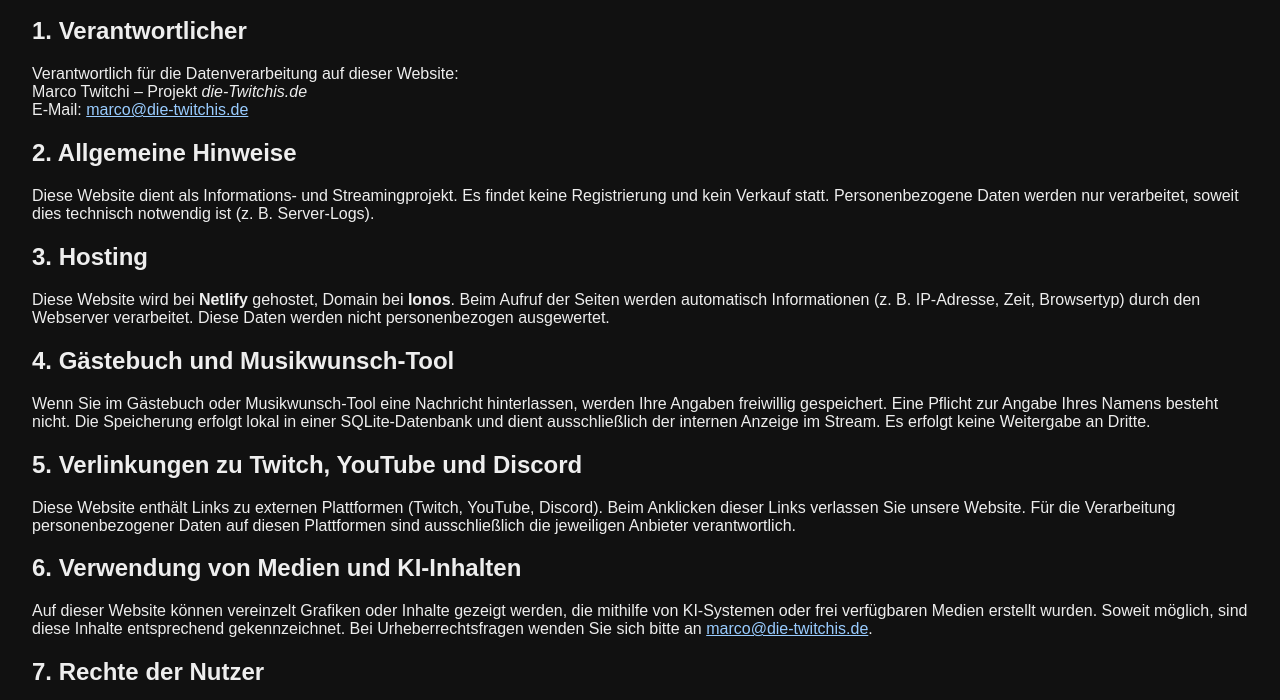
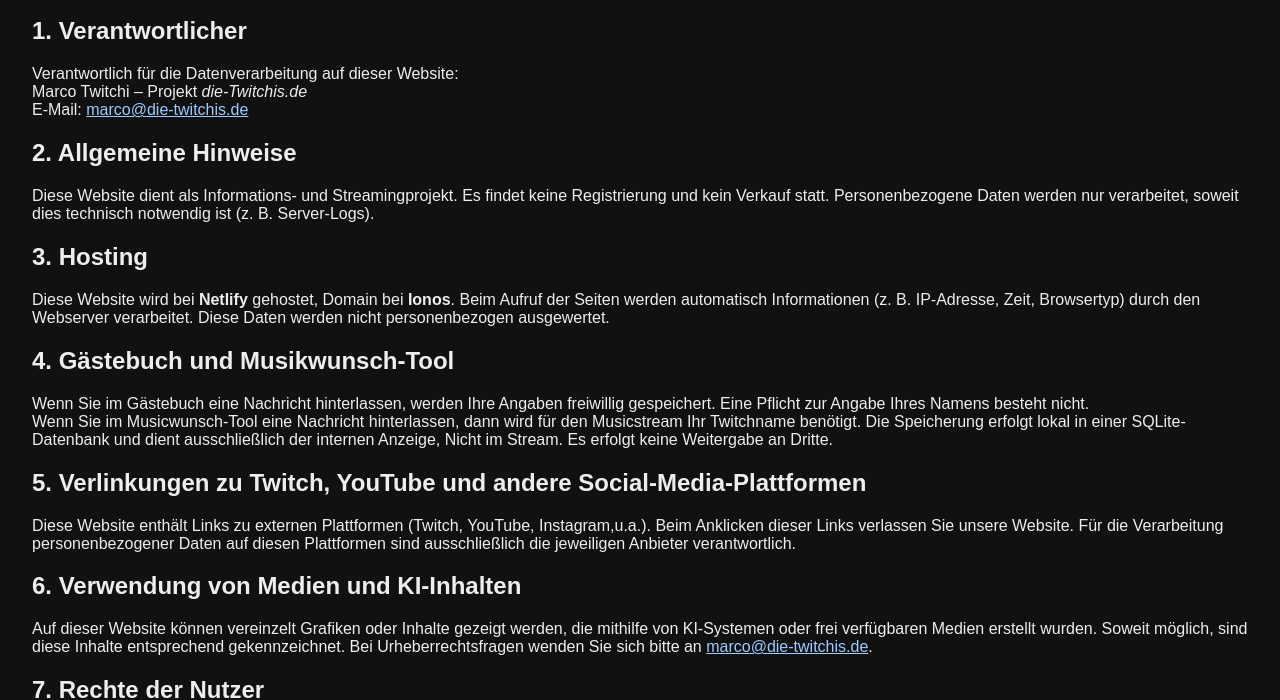
Before and after one commit to MarcoTwitchi/Die-Twitchis.de, a website: page datenschutz.html in a window 1280 px wide. Shown: the part 111-811 px from the top of the page. Drawn offline with Linux system fonts and the light colour scheme.

Commit message:
Merge GitHub mit lokalem Stand

```diff
--- a/datenschutz.html
+++ b/datenschutz.html
@@ -38,15 +38,16 @@
 
   <h2>4. Gästebuch und Musikwunsch-Tool</h2>
   <p>
-    Wenn Sie im Gästebuch oder Musikwunsch-Tool eine Nachricht hinterlassen, werden Ihre Angaben
-    freiwillig gespeichert. Eine Pflicht zur Angabe Ihres Namens besteht nicht.
-    Die Speicherung erfolgt lokal in einer SQLite-Datenbank und dient ausschließlich
-    der internen Anzeige im Stream. Es erfolgt keine Weitergabe an Dritte.
+    Wenn Sie im Gästebuch eine Nachricht hinterlassen, werden Ihre Angaben
+    freiwillig gespeichert. Eine Pflicht zur Angabe Ihres Namens besteht nicht.<br>
+    Wenn Sie im Musicwunsch-Tool eine Nachricht hinterlassen, dann wird für den Musicstream Ihr Twitchname
+    benötigt. Die Speicherung erfolgt lokal in einer SQLite-Datenbank und dient ausschließlich
+    der internen Anzeige, Nicht im Stream. Es erfolgt keine Weitergabe an Dritte.
   </p>
 
-  <h2>5. Verlinkungen zu Twitch, YouTube und Discord</h2>
+  <h2>5. Verlinkungen zu Twitch, YouTube und andere Social-Media-Plattformen</h2>
   <p>
-    Diese Website enthält Links zu externen Plattformen (Twitch, YouTube, Discord).
+    Diese Website enthält Links zu externen Plattformen (Twitch, YouTube, Instagram,u.a.).
     Beim Anklicken dieser Links verlassen Sie unsere Website. Für die Verarbeitung
     personenbezogener Daten auf diesen Plattformen sind ausschließlich die jeweiligen Anbieter verantwortlich.
   </p>
```
